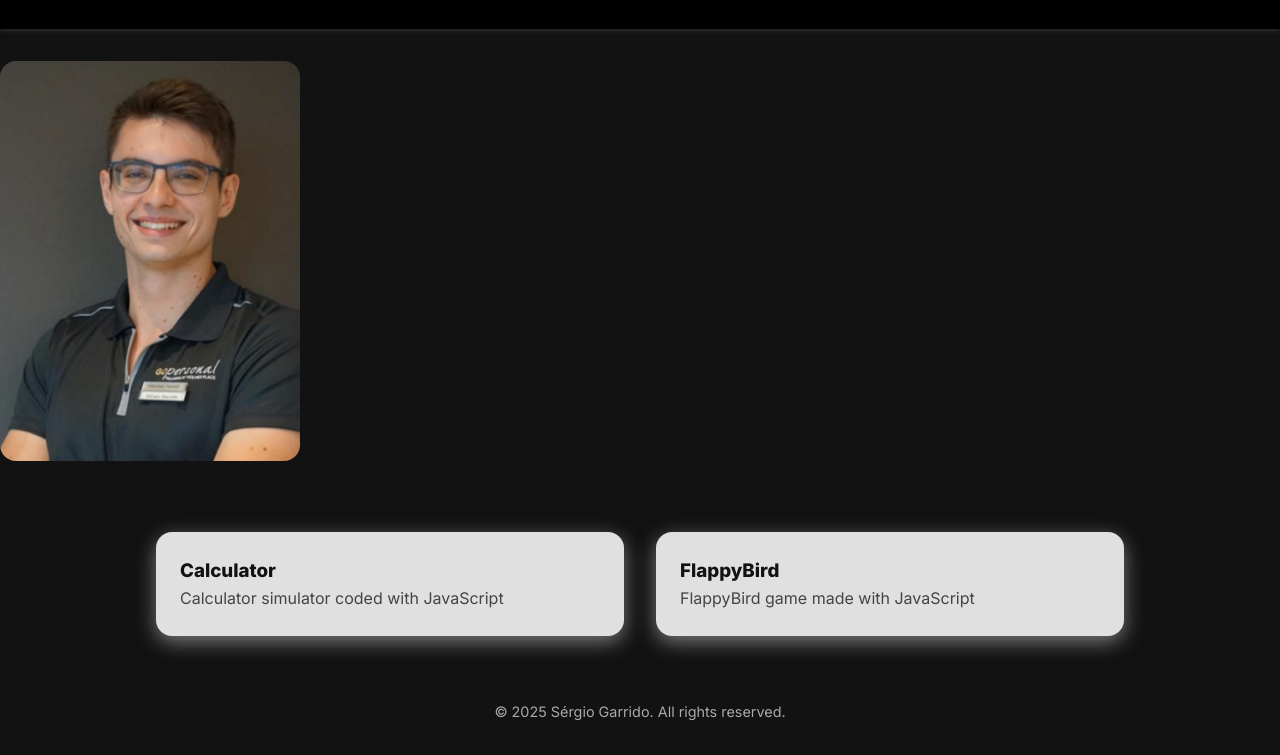
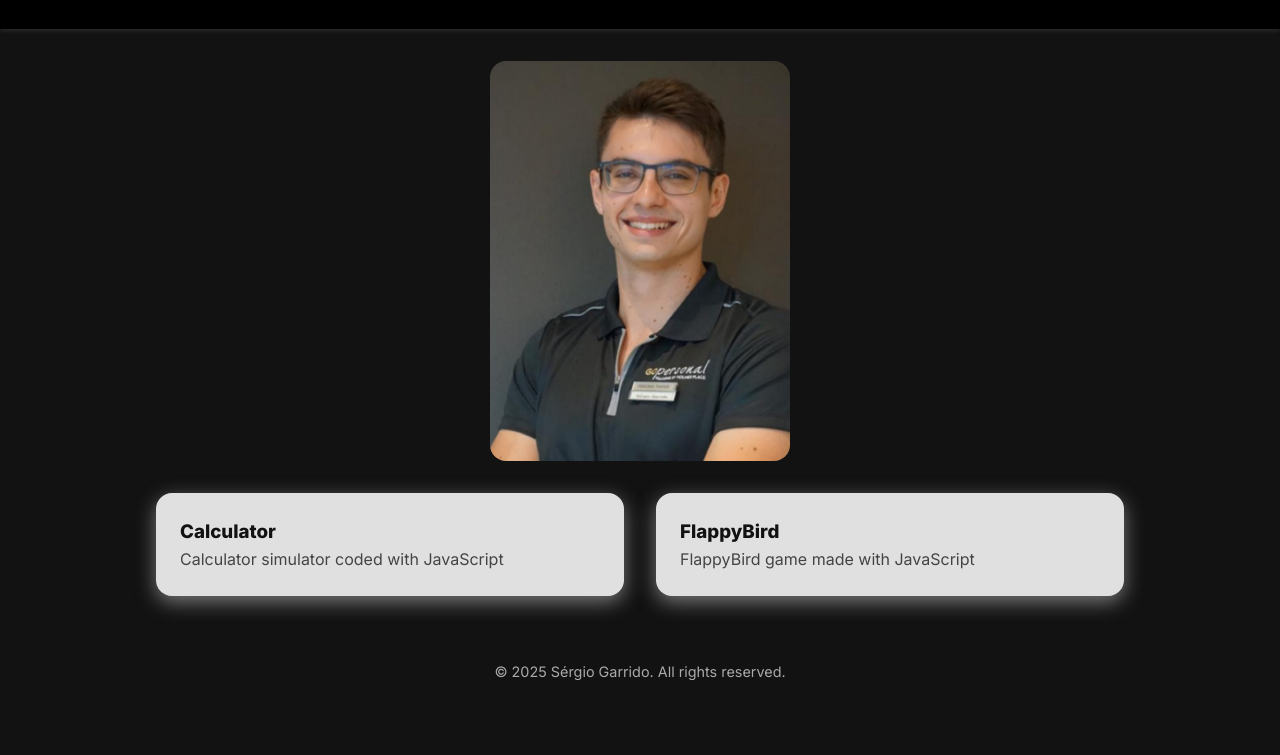
Before and after one commit to garrido02/Index, a plain HTML site: page index.html in a window 1280 px wide. Shown: the part 138-893 px from the top of the page. After the commit the page ends 853 px from the top, so only its background shows below. Drawn offline with Linux system fonts and the light colour scheme.

Commit message:
Update index.html

```diff
--- a/index.html
+++ b/index.html
@@ -39,7 +39,7 @@
     }
 
     .intro-photo {
-      display: inline-block;
+      display: flex;
       width: 300px;
       height: 400px;
       perspective: 1200px;
```
